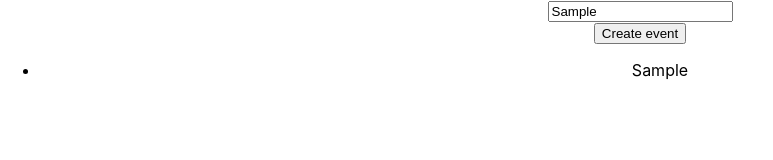
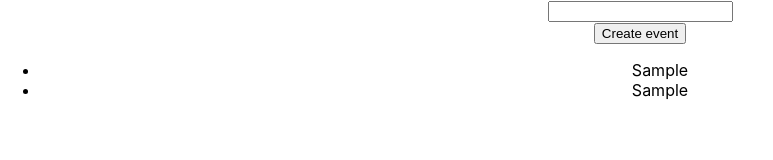
Before and after one commit to hakoningir/MemoList, a React (Create React App) app: page / in a window 1280 px wide. Both pictures are taken after typing "Sample" into the empty fields and a click on the button "Create event". Shown: the top 160 px of the page, without its empty margins (0-773 px from the left). Built offline with nearby package versions, Linux system fonts and the light colour scheme.

Commit message:
þetta virkar ekki

```diff
--- a/src/pages/Events.jsx
+++ b/src/pages/Events.jsx
@@ -1,36 +1,52 @@
 import { useEffect, useState } from "react";
-// id fyrir events?
-function Event(){
-    let oldData;
-    let content;
-    if(content){
-        oldData = JSON.parse(localStorage.getItem('event'));
-    }
-    const [input, setInput] = useState(oldData);
-    function HandleSubmit(e){
+
+function Event() {
+    const [input, setInput] = useState("");
+    const [data, setData] = useState([]);
+
+    function HandleSubmit(e) {
         e.preventDefault();
         const parent = document.querySelector("ul");
         const evt = document.createElement("li");
-        content = input;
-        evt.textContent = content;
+        const temp = input;
+        evt.textContent = temp;
         parent.appendChild(evt);
+        setData(prevData => [...prevData, input]);
+        console.log(data);
+        setInput('');
     }
-    useEffect(() =>{
-        localStorage.setItem('event',JSON.stringify(content))
-    }, [content]);
+
+    useEffect(() => {
+        const storedData = window.localStorage.getItem("event");
+        // console.log(storedData);
+        if(storedData){
+            setData(JSON.parse(storedData));
+        } else {
+            setData([])
+        }
+    }, []);
+
+    useEffect(() => {
+        window.localStorage.setItem("event", JSON.stringify(data));
+    }, [data]);
+
     return (
         <form onSubmit={HandleSubmit}>
             <div className="card">
-                <input type="string" value={input} onInput={e => setInput(e.target.value)} />
+                <input type="text" value={input} onChange={e => setInput(e.target.value)} />
             </div>
             <div>
-                <button type="submit" value="Submit"> Create event</button>
+                <button type="submit">Create event</button>
             </div>
             <div>
-                <ul/>
+                <ul>
+                    {data.map((data, i) =>(
+                        <li key={i}>{data}</li>
+                    ))}
+                </ul>
             </div>
         </form>
-    )
+    );
 }
 
 export default Event;
```
